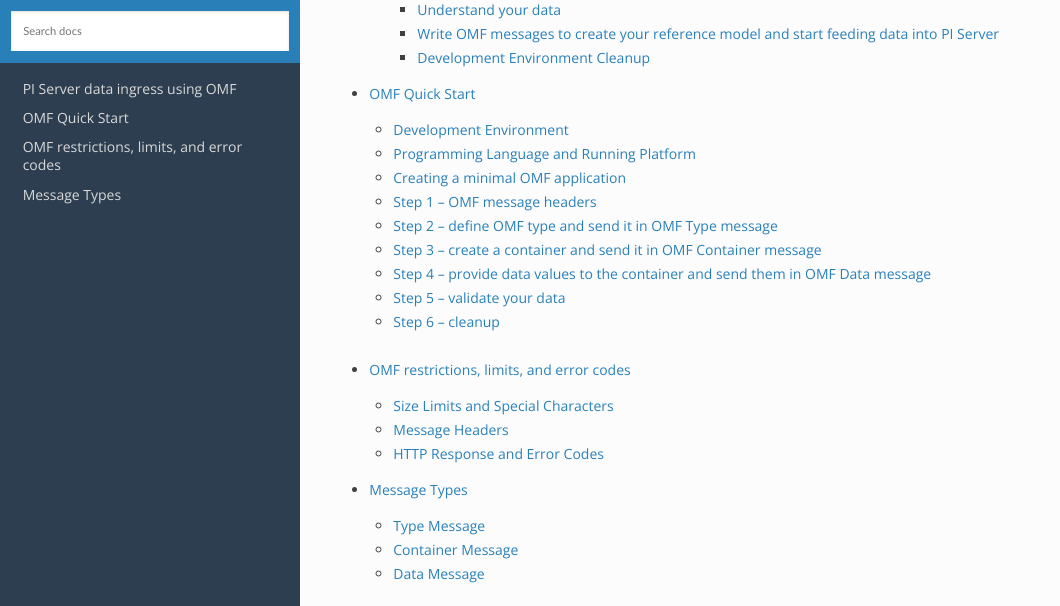
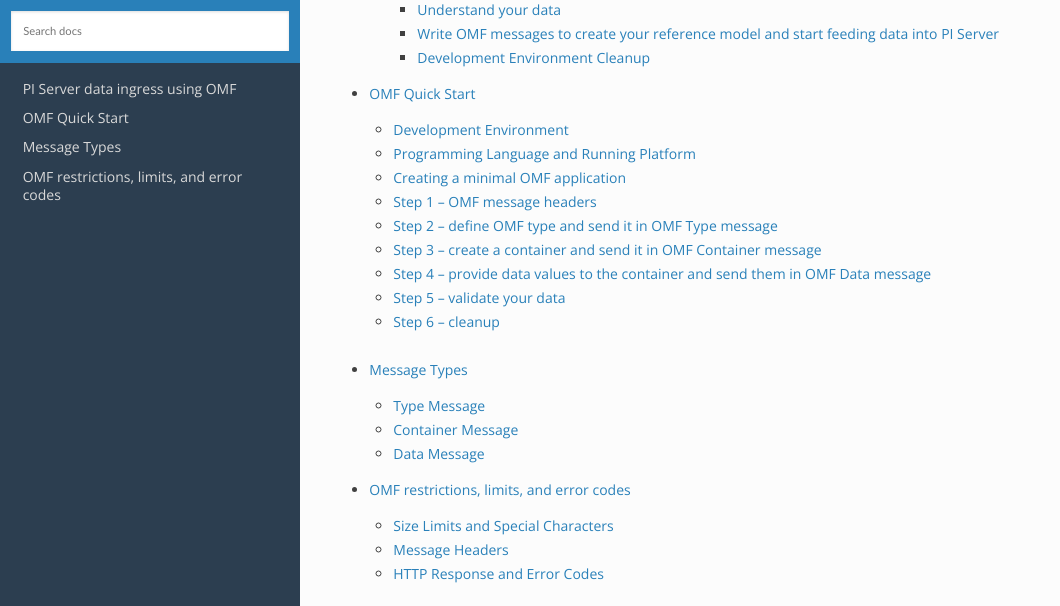
Before and after one commit to osisoft/OMF-Developer-Companion-Guide, a Sphinx documentation site: the page built from docs/index.rst, in a window 1280 px wide and 900 px high, scrolled down 755 px, cut to the strip 0-606 px from the top of the window. Shown: the whole strip, without its empty margins (0-1060 px from the left). Built offline with Sphinx 7.4.7 and the Read the Docs theme 2.0.0, drawn with Linux system fonts in a browser that asks for light colours.

```diff
--- a/docs/index.rst
+++ b/docs/index.rst
@@ -29,5 +29,5 @@ describes how OMF is interpreted by the PI Server back end.
 
 .. toctree::
 
+   OMF_Msg_Types
    OMF-Reference
-   OMF_Msg_Types
```
